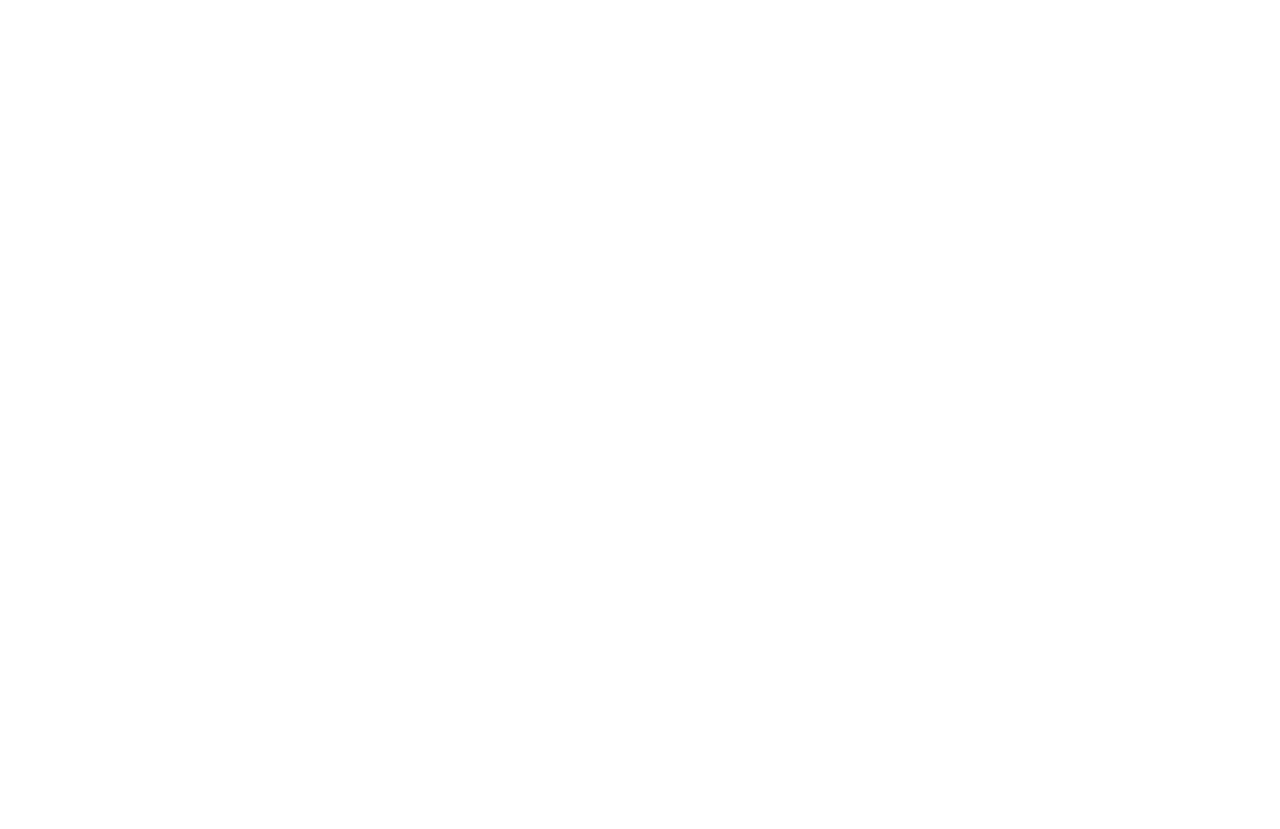
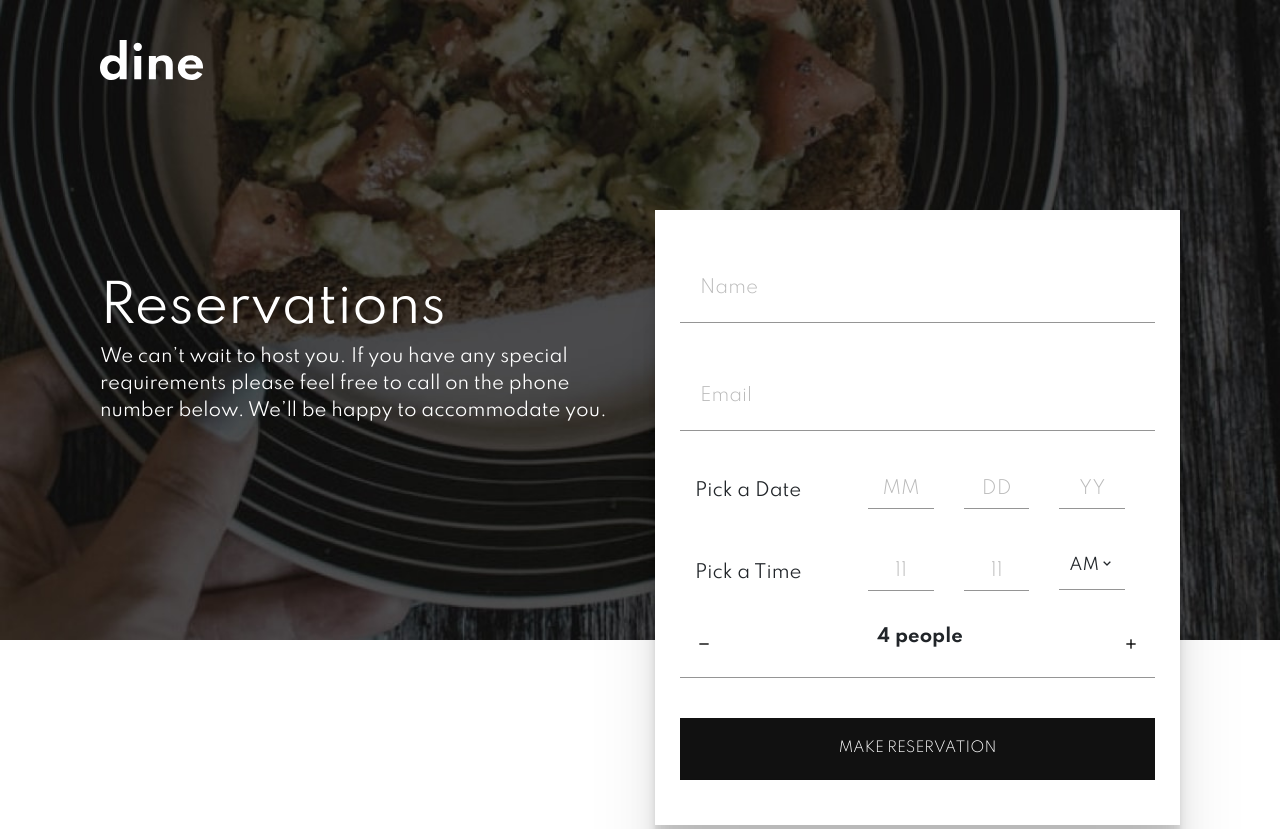
Before and after one commit to vk17-starlord/Frontend_Mentor_Dine, a plain HTML site: page booking.html in a window 1280 px wide. Shown: the top 829 px of the page. Before the commit the page ends 800 px from the top, so only its background shows below. Drawn offline with nearby package versions, Linux system fonts and the light colour scheme.

Commit message:
done with ui of website

```diff
--- a/booking.html
+++ b/booking.html
@@ -0,0 +1,190 @@
+<!doctype html>
+<html lang="en">
+  <head>
+    <!-- Required meta tags -->
+    <meta charset="utf-8">
+    <meta name="viewport" content="width=device-width, initial-scale=1, shrink-to-fit=no">
+    <link href='https://unpkg.com/boxicons@2.0.7/css/boxicons.min.css' rel='stylesheet'>
+    <!-- Bootstrap CSS -->
+    <link rel="stylesheet" href="https://stackpath.bootstrapcdn.com/bootstrap/4.3.1/css/bootstrap.min.css" integrity="sha384-ggOyR0iXCbMQv3Xipma34MD+dH/1fQ784/j6cY/iJTQUOhcWr7x9JvoRxT2MZw1T" crossorigin="anonymous">
+     <link rel="stylesheet" href="./booking.css">
+     <link rel="shortcut icon" type="image/jpg" href="./images/favicon-32x32.png"/>
+    <title>Frontend Mentor | Dine</title>
+  </head>
+  <body>
+
+    <div class="b-hero">
+<div class="container">
+    <div class="row">
+        <div class="col-sm-12 col-lg-6">
+            <img src="./images/logo.svg" id="logo" alt="">
+
+            <div class="txt">
+                <h1>Reservations</h1>
+                <p>We can’t wait to host you. If you have any special requirements please feel free to call on the phone number below. We’ll be happy to accommodate you.</p>
+            </div>
+        </div>
+        <div class="col-sm-12 col-lg-6 d-flex justify-content-center align-items-end">
+            <form class="form d-flex justify-content-start align-items-center flex-column">
+<input type="text" placeholder="Name" >
+<input type="email" placeholder="Email" >
+<div class="date-container row">
+<div class="col-sm-12 col-lg-4">
+    <h1>Pick a Date</h1>
+</div>
+<div class="col-sm-12 col-lg-8 row">
+  <div class="col-sm-4">
+    <input type="text" placeholder="MM">
+  </div>
+  <div class="col-sm-4">
+    <input type="text" placeholder="DD">
+  </div>
+  <div class="col-sm-4">
+    <input type="text" placeholder="YY">
+  </div>
+</div>
+
+</div>
+
+<div class="date-container row">
+    <div class="col-sm-12 col-lg-4">
+        <h1>Pick a Time</h1>
+    </div>
+    <div class="col-sm-12 col-lg-8 row">
+      <div class="col-sm-4">
+        <input type="text" placeholder="11">
+      </div>
+      <div class="col-sm-4">
+        <input type="text" placeholder="11">
+      </div>
+      <div class="col-sm-4">
+
+        <div class="dropdown" onclick="dropdown()">
+            <span id="value">AM</span><i class='bx bx-chevron-down' id="icon"></i>
+        </div>
+        <div class="list" id="time-list">
+            <li onclick="select('AM')">  AM</li >
+            <li onclick="select('PM')">  PM</li >
+        </div>
+      </div>
+    </div>
+
+    </div>
+          <div class="people-container">
+<button  onclick="decrease()" type="button" id="minus"><i class='bx bx-minus' ></i></button>
+<p ><span id="number"></span>people</p>
+<button  onclick="increase()" type="button" id="minus"><i class='bx bx-plus' ></i></button>
+
+          </div>
+          <input type="button" value="make reservation" class="submit">
+
+            </form>
+        </div>
+
+    </div>
+</div>
+    </div>
+    <footer>
+        <div class="container">
+            <div class="row">
+                <div class="col-sm-12 col-lg-4 f_col">
+                    <img src="./images/logo.svg" alt="">
+                </div>
+                <div class="col-sm-12 col-lg-4 f_col">
+                    <h4>Marthwaite, Sedbergh
+                        </h4>
+                        <h4>
+                            Cumbria
+                        </h4>
+    <h4>                    +00 44 123 4567
+    </h4>
+                    </div>
+
+                <div class="col-sm-12 col-lg-4 f_col">
+
+                        <h4>                    Open Times
+                        </h4>
+                        <h4>
+                            Mon - Fri: 09:00 AM - 10:00 PM
+                        </h4>
+                        <h4>
+                            Sat - Sun: 09:00 AM - 11:30 PM
+                        </h4>
+
+
+                </div>
+
+            </div>
+        </div>
+    </footer>
+    <!-- Optional JavaScript -->
+    <script>
+
+
+let inital=4;
+
+function increase(){
+    inital=inital+1;
+    console.log('inital',inital)
+    setInital(inital)
+
+}
+
+function decrease(){
+    inital=inital-1;
+    setInital(inital)
+    console.log('inital',inital)
+}
+
+function setInital(num){
+if(inital>-1){
+    document.getElementById('number').innerHTML=num;
+}else{
+    inital=0;
+}
+
+}
+
+setInital(inital)
+
+   function select(val){
+    let value=document.getElementById('value');
+    value.innerText=val;
+
+
+   }
+function dropdown(){
+    var list=document.getElementById('time-list')
+    list.animate([
+        // keyframes
+        { opacity: '0' },
+        { opacity: '0.5' },
+        { opacity: '1' },
+        ], {
+        // timing options
+        duration: 500,
+        iterations: 1
+      });
+
+
+    var icon=document.getElementById('icon')
+   if(list.style.display==="none"){
+    list.style.display="flex"
+    icon.classList.replace('bx-chevron-down','bx-chevron-up');
+
+   }else{
+    list.style.display="none"
+    icon.classList.replace('bx-chevron-up','bx-chevron-down');
+
+   }
+}
+
+    </script>
+
+    <!-- jQuery first, then Popper.js, then Bootstrap JS -->
+    <script src="https://code.jquery.com/jquery-3.3.1.slim.min.js" integrity="sha384-q8i/X+965DzO0rT7abK41JStQIAqVgRVzpbzo5smXKp4YfRvH+8abtTE1Pi6jizo" crossorigin="anonymous"></script>
+    <script src="https://cdnjs.cloudflare.com/ajax/libs/popper.js/1.14.7/umd/popper.min.js" integrity="sha384-UO2eT0CpHqdSJQ6hJty5KVphtPhzWj9WO1clHTMGa3JDZwrnQq4sF86dIHNDz0W1" crossorigin="anonymous"></script>
+    <script src="https://stackpath.bootstrapcdn.com/bootstrap/4.3.1/js/bootstrap.min.js" integrity="sha384-JjSmVgyd0p3pXB1rRibZUAYoIIy6OrQ6VrjIEaFf/nJGzIxFDsf4x0xIM+B07jRM" crossorigin="anonymous"></script>
+
+</body>
+</html>
--- /dev/null
+++ b/booking.scss
@@ -0,0 +1,187 @@
+@import './style.scss';
+
+
+.b-hero{
+    margin-bottom: 40vh;
+    width: 100%;
+    min-height: 80vh;
+    background-size: cover;
+    background-image: url('./images/booking/hero-bg-desktop.jpg ');
+
+.txt{
+    width: 100%;
+    margin: 20vh 0;
+    color: white;
+    h1{
+        font-size: 3.2rem;
+        line-height: 110%;
+
+    }
+    p{
+        font-size: 18px;
+        line-height: 150%;
+    }
+}
+
+}
+
+.form{
+    width: 100%;
+    background-color: white;
+    padding: 25px;
+
+    min-height: 70vh;
+    position: relative;
+    margin-bottom: -30vh;
+    box-shadow:
+    0 6.6px 1.9px rgba(0, 0, 0, 0.025),
+    0 15.8px 4.6px rgba(0, 0, 0, 0.036),
+    0 29.7px 8.6px rgba(0, 0, 0, 0.045),
+    0 52.9px 15.4px rgba(0, 0, 0, 0.054),
+    0 99px 28.8px rgba(0, 0, 0, 0.065),
+    0 237px 69px rgba(0, 0, 0, 0.09)
+  ;
+
+  .dropdown{
+    text-align: center;
+      padding-bottom: 12px;
+      span{
+          i{
+padding: 5px;
+          }
+
+      }
+cursor: pointer !important;
+      &:hover{
+          border-bottom: 1px solid #111111;
+      }
+      border-bottom: 1px solid #11111171;
+
+
+  }
+
+  .list{
+      li{
+          list-style: none;
+          margin: 5px 0;
+      }
+      cursor: pointer;
+      display: flex;
+      justify-content: center;
+      align-items: center;
+      flex-direction: column;
+      padding: 10px 0;
+     display: none;
+     position: absolute;
+     background-color: white;
+     z-index: 2;
+   span{
+
+   }
+      width: 100%;
+      box-shadow:
+  0 2.8px 2.2px rgba(0, 0, 0, 0.02),
+  0 6.7px 5.3px rgba(0, 0, 0, 0.028),
+  0 12.5px 10px rgba(0, 0, 0, 0.035),
+  0 22.3px 17.9px rgba(0, 0, 0, 0.042),
+  0 41.8px 33.4px rgba(0, 0, 0, 0.05),
+  0 100px 80px rgba(0, 0, 0, 0.07)
+;
+  }
+  .date-container{
+      width: 100%;
+
+
+      padding: 20px 0;
+
+
+      h1{
+          padding: 10px 0;
+          margin: 0;
+          font-size: 18px;
+      }
+      input{
+        text-align: center !important;
+
+          &::placeholder{
+          }
+        margin: 0px !important;
+        padding: 5px !important;
+      }
+  }
+
+  .people-container{
+      width: 100%;
+      display: flex;
+      justify-content: space-between;
+      align-items: center;
+      button{
+          border: none;
+          box-shadow: none;
+          &:focus{
+              outline: none !important;
+
+          }
+          transition:all 1s ease-in-out ;
+
+          background-color: transparent;
+      }
+      p{
+          font-size: 18px;
+          display: inline-flex;
+          justify-content: center;
+          align-items: center;
+          font-weight: bold;
+          span{
+              padding: 0 5px;
+          }
+      }
+      margin-bottom: 20px;
+      padding: 10px ;
+      border-bottom: 1px solid #11111171;
+  }
+  .submit{
+      &:hover{
+          background-color: white;
+          color: #111111;
+          transition: 1s ease;
+          border: 1px solid #111111;
+      }
+      width: 100%;
+      padding: 20px;
+      background-color: #111111;
+      text-align: center;
+      font-weight: semi-bold;
+      font-size: 14px;
+      color: white;
+      text-transform: uppercase;
+  }
+ input{
+     width: 100%;
+     margin: 20px auto;
+     padding: 20px;
+     border: none;
+     border-bottom: 1px solid #11111171;
+font-weight: lighter;
+font-size: 18px;
+
+     &::placeholder{
+
+         opacity: 0.5;
+         text-transform: capitalize;
+     }
+     &:focus-visible{
+         border-bottom: 1px solid #111111;
+         outline: none !important;
+         &::placeholder{
+            opacity: 1 !important;
+            color: #111111;
+         }
+     }
+ }
+}
+
+#logo{
+
+    margin: 5vh 0;
+}
```
Also changed, not shown: index.html (+3 -4 lines), booking.css (added).
